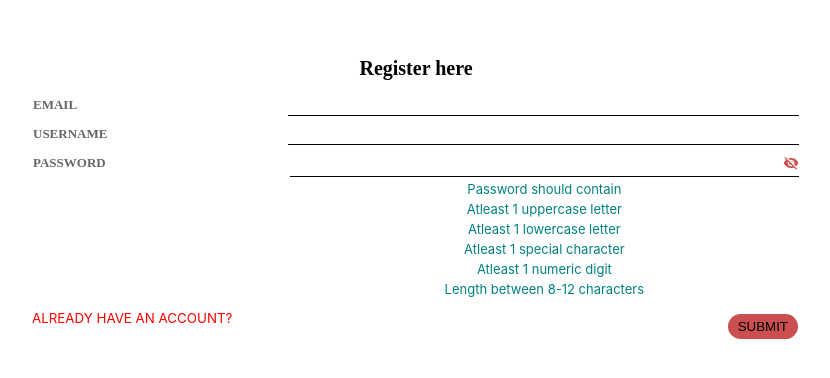
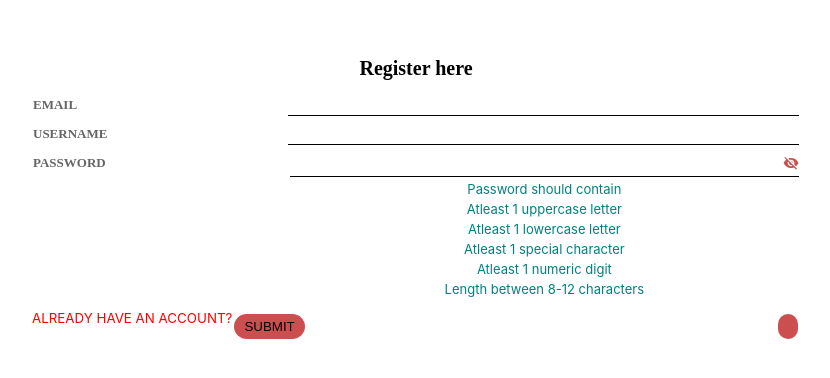
Before and after one commit to kemuma200/contact, a React (Create React App) app in the folder frontend/: page /signup in a window 1280 px wide. Shown: the part 200-578 px from the top of the page, without its empty margins (224-1054 px from the left). Built offline with nearby package versions, Linux system fonts and the light colour scheme; no server answers; a web font is replaced by a local one.

Commit message:
Still trying to figure out why submit never works

```diff
--- a/frontend/src/components/signup.js
+++ b/frontend/src/components/signup.js
@@ -176,13 +176,13 @@ export default function Register(){
                 {errorMessage && <p className="responseMessages">{errorMessage}</p>}
                 <div className="formInput">
                     <label>Email</label>
-                    <input type="email" onChange={updateEmail}  />
+                    <input type="email" onChange={updateEmail}  onBlur={() => checkIfEmailExists(email)}/>
                 </div>
                 {isReady && !email && <p className='error'>Input required</p>}
                 {emailMessage && <p className='error'>{emailMessage}</p>}
                 <div className="formInput">
                     <label>Username</label>
-                    <input type="text" inputMode="text" autoComplete="off" onKeyDown={handleKeyDown} onChange={updateUsername} />
+                    <input type="text" inputMode="text" autoComplete="off" onKeyDown={handleKeyDown} onChange={updateUsername}  onBlur={() => checkIfUserNameExists(email)}/>
                 </div>
                 {isReady && !email && <p className='error'>Input required</p>}
                 {nameMessage && <p className='error'>{nameMessage}</p>}
@@ -206,8 +206,10 @@ export default function Register(){
                 {isReady && !email && <p className='error'>Input required</p>}
                 <div className="buttons">
                     <Link to="/login">Already have an account?</Link>
-                    <input type="submit" className="smBtns"/>
+                    <input type="button" className="smBtns"/>
                 </div>
+                <input type="submit" className="smBtns"/>
+
             </form>
 
         </div>
```
